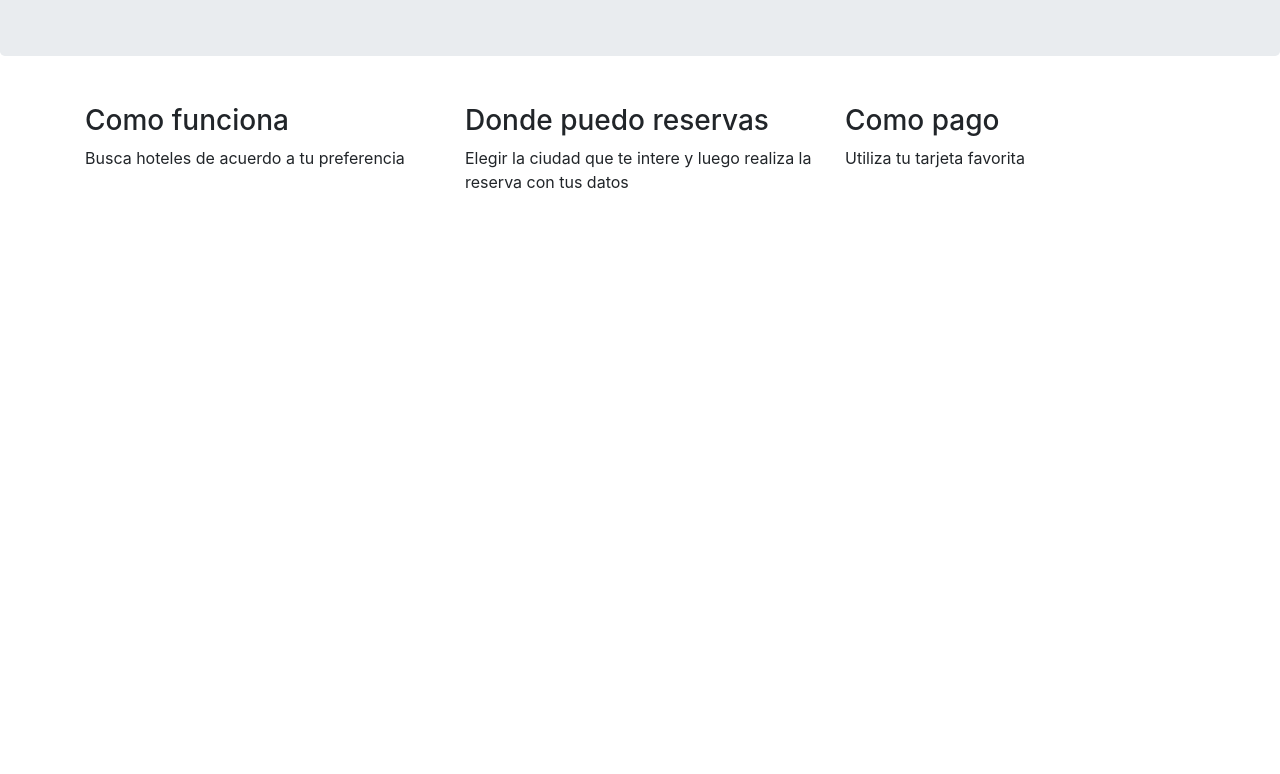
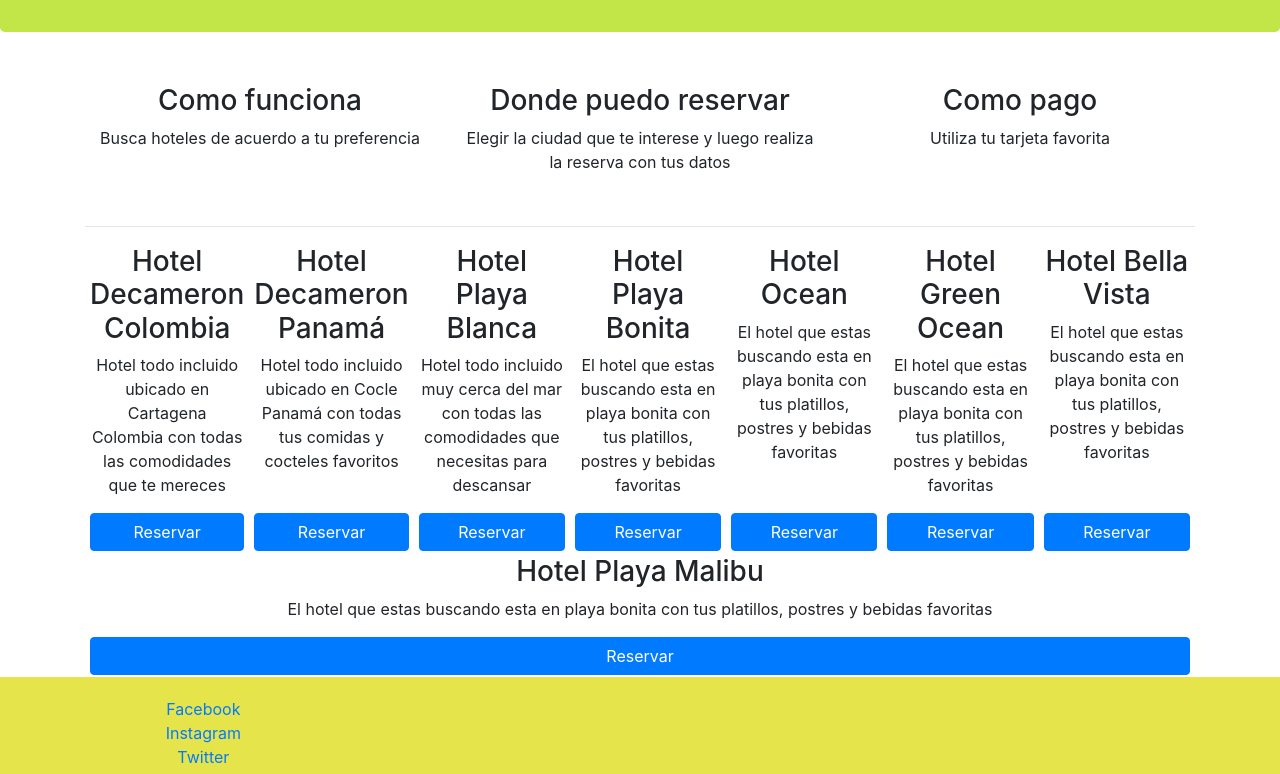
Before and after one commit to Jeffrey2391/guia_hoteles, a website: page index.html in a window 1280 px wide. Shown: the part 152-926 px from the top of the page. Before the commit the page ends 800 px from the top, so only its background shows below. Drawn offline with nearby package versions, Linux system fonts and the light colour scheme.

Commit message:
Proyecto Hoteles

```diff
--- a/css/main.css
+++ b/css/main.css
@@ -0,0 +1,27 @@
+.jumbotron {
+  background-color: #b7e228d8;
+  color: black;
+}
+
+.btn-reserva {
+  width: 100%;
+}
+
+.d-flex {
+  text-align: center;
+}
+
+.card-hotel {
+  flex: 1 150px;
+  padding: 2px 5px 2px 5px;
+}
+
+.col-sm-4 {
+  text-align: center;
+  padding-top: 20px;
+  padding-bottom: 20px;
+}
+
+footer {
+  background-color: #e2df28d5;
+}
--- a/index.html
+++ b/index.html
@@ -7,9 +7,10 @@
       rel="stylesheet"
       href="node_modules/bootstrap/dist/css/bootstrap.min.css"
     />
-    ;<link rel="stylesheet" href="css/main.css">
+    <link rel="stylesheet" href="css/main.css" />
   </head>
 
+  <!--PRODUCTO -->
   <body>
     <div class="jumbotron">
       <h1>Hoteles</h1>
@@ -17,24 +18,142 @@
     <div class="container">
       <div class="row">
         <div class="col-sm-4">
-          <p>
           <h3>Como funciona</h3>
           <p>Busca hoteles de acuerdo a tu preferencia</p>
-        </p>
         </div>
         <div class="col-sm-4">
+          <h3>Donde puedo reservar</h3>
           <p>
-              <h3>Donde puedo reservas</h3>
-              <p>Elegir la ciudad que te intere y luego realiza la reserva con tus datos</p>
+            Elegir la ciudad que te interese y luego realiza la reserva con tus
+            datos
           </p>
         </div>
         <div class="col-sm-4">
-          <p>
-              <h3>Como pago</h3>
-              <p>Utiliza tu tarjeta favorita</p>
-          </p>
+          <h3>Como pago</h3>
+          <p>Utiliza tu tarjeta favorita</p>
+        </div>
+      </div>
+      <hr />
+
+      <!--HOTELES Y RESERVAS-->
+      <div class="d-flex flex-wrap flex-row">
+        <div class="card-hotel d-flex flex-column justify-content-between">
+          <div>
+            <h3>Hotel Decameron Colombia</h3>
+            <p>
+              Hotel todo incluido ubicado en Cartagena Colombia con todas las
+              comodidades que te mereces
+            </p>
+          </div>
+          <div>
+            <div>
+              <button class="btn btn-primary btn-reserva">Reservar</button>
+            </div>
+          </div>
+        </div>
+
+        <div class="card-hotel d-flex flex-column justify-content-between">
+          <div>
+            <h3>Hotel Decameron Panamá</h3>
+            <p>
+              Hotel todo incluido ubicado en Cocle Panamá con todas tus comidas
+              y cocteles favoritos
+            </p>
+          </div>
+          <div>
+            <button class="btn btn-primary btn-reserva">Reservar</button>
+          </div>
+        </div>
+
+        <div class="card-hotel d-flex flex-column justify-content-between">
+          <div>
+            <h3>Hotel Playa Blanca</h3>
+            <p>
+              Hotel todo incluido muy cerca del mar con todas las comodidades
+              que necesitas para descansar
+            </p>
+          </div>
+          <div>
+            <button class="btn btn-primary btn-reserva">Reservar</button>
+          </div>
+        </div>
+
+        <div class="card-hotel d-flex flex-column justify-content-between">
+          <div>
+            <h3>Hotel Playa Bonita</h3>
+            <p>
+              El hotel que estas buscando esta en playa bonita con tus
+              platillos, postres y bebidas favoritas
+            </p>
+          </div>
+          <div>
+            <button class="btn btn-primary btn-reserva">Reservar</button>
+          </div>
+        </div>
+
+        <div class="card-hotel d-flex flex-column justify-content-between">
+          <div>
+            <h3>Hotel Ocean</h3>
+            <p>
+              El hotel que estas buscando esta en playa bonita con tus
+              platillos, postres y bebidas favoritas
+            </p>
+          </div>
+          <div>
+            <button class="btn btn-primary btn-reserva">Reservar</button>
+          </div>
+        </div>
+
+        <div class="card-hotel d-flex flex-column justify-content-between">
+          <div>
+            <h3>Hotel Green Ocean</h3>
+            <p>
+              El hotel que estas buscando esta en playa bonita con tus
+              platillos, postres y bebidas favoritas
+            </p>
+          </div>
+          <div>
+            <button class="btn btn-primary btn-reserva">Reservar</button>
+          </div>
+        </div>
+
+        <div class="card-hotel d-flex flex-column justify-content-between">
+          <div>
+            <h3>Hotel Bella Vista</h3>
+            <p>
+              El hotel que estas buscando esta en playa bonita con tus
+              platillos, postres y bebidas favoritas
+            </p>
+          </div>
+          <div>
+            <button class="btn btn-primary btn-reserva">Reservar</button>
+          </div>
+        </div>
+
+        <div class="card-hotel d-flex flex-column justify-content-between">
+          <div>
+            <h3>Hotel Playa Malibu</h3>
+            <p>
+              El hotel que estas buscando esta en playa bonita con tus
+              platillos, postres y bebidas favoritas
+            </p>
+          </div>
+          <div>
+            <button class="btn btn-primary btn-reserva">Reservar</button>
+          </div>
         </div>
       </div>
     </div>
+
+    <footer>
+      <div class="row">
+        <div class="col-sm-4 d-flex flex-column">
+          <a href="www.facebook.com">Facebook</a>
+          <a href="www.instagram.com">Instagram</a>
+          <a href="www.twitter.com">Twitter</a>
+          <a href="www.google.com">Google</a>
+        </div>
+      </div>
+    </footer>
   </body>
 </html>
```
